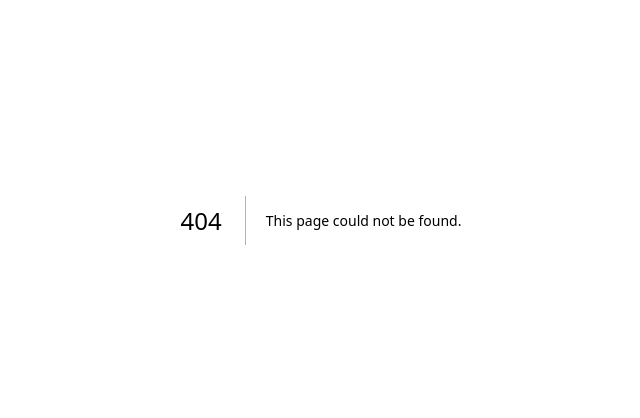
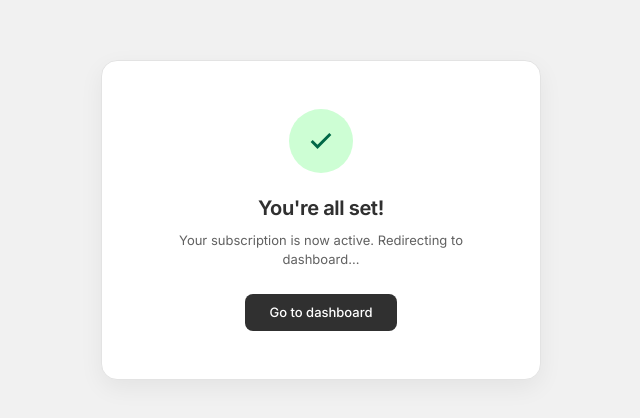
Before and after one commit to victorabuchi/onshipy, a Next.js app in the folder onshipy-frontend/: page /billing/success in a window 1280 px wide. Before the commit this address had no page. Shown: the part 180-598 px from the top of the page, without its empty margins (319-959 px from the left). Built offline with nearby package versions, Linux system fonts and the light colour scheme; no server answers; sample sign-in values are in the browser's storage.

Commit message:
feat: success page after payment

```diff
--- /dev/null
+++ b/onshipy-frontend/pages/billing/success.js
@@ -0,0 +1,77 @@
+import { useEffect, useState } from 'react';
+import { useRouter } from 'next/router';
+
+const API_BASE = process.env.NEXT_PUBLIC_API_URL || 'http://localhost:3000';
+
+const P = {
+  bg: '#f1f1f1', surface: '#fff', border: 'rgba(227,227,227,1)',
+  text: 'rgba(48,48,48,1)', textSubdued: 'rgba(97,97,97,1)',
+  green: '#008060', font: '"Inter var","Inter",-apple-system,BlinkMacSystemFont,sans-serif',
+  fontSize: '0.8125rem',
+};
+
+export default function BillingSuccess() {
+  const router = useRouter();
+  const [status, setStatus] = useState('loading');
+
+  useEffect(() => {
+    const t = localStorage.getItem('onshipy_token');
+    if (!t) { router.push('/login'); return; }
+
+    // Refresh seller data
+    fetch(`${API_BASE}/api/sellers/me`, { headers: { Authorization: `Bearer ${t}` } })
+      .then(r => r.json())
+      .then(data => {
+        if (data.seller) {
+          localStorage.setItem('onshipy_seller', JSON.stringify(data.seller));
+        }
+        setStatus('success');
+        setTimeout(() => router.push('/dashboard'), 3000);
+      })
+      .catch(() => setStatus('success'));
+  }, []);
+
+  return (
+    <div style={{
+      minHeight: '100vh', background: P.bg,
+      display: 'flex', alignItems: 'center', justifyContent: 'center',
+      fontFamily: P.font
+    }}>
+      <div style={{
+        background: P.surface, borderRadius: 16, padding: '48px 40px',
+        textAlign: 'center', maxWidth: 440, width: '100%',
+        border: `1px solid ${P.border}`,
+        boxShadow: '0 8px 24px rgba(0,0,0,0.06)'
+      }}>
+        {status === 'loading' ? (
+          <div style={{ color: P.textSubdued }}>Activating your plan...</div>
+        ) : (
+          <>
+            <div style={{
+              width: 64, height: 64, borderRadius: '50%', background: '#cdfed4',
+              display: 'flex', alignItems: 'center', justifyContent: 'center',
+              margin: '0 auto 20px',
+            }}>
+              <svg width="28" height="28" fill="none" stroke="#006847" strokeWidth="2.5" viewBox="0 0 24 24">
+                <polyline points="20 6 9 17 4 12"/>
+              </svg>
+            </div>
+            <h1 style={{ fontSize: '1.25rem', fontWeight: 650, color: P.text, margin: '0 0 8px', letterSpacing: '-0.02em' }}>
+              You're all set!
+            </h1>
+            <p style={{ fontSize: P.fontSize, color: P.textSubdued, margin: '0 0 24px' }}>
+              Your subscription is now active. Redirecting to dashboard...
+            </p>
+            <button onClick={() => router.push('/dashboard')} style={{
+              padding: '9px 24px', background: P.text, color: '#fff',
+              border: 'none', borderRadius: 8, cursor: 'pointer',
+              fontSize: P.fontSize, fontWeight: 500, fontFamily: P.font
+            }}>
+              Go to dashboard
+            </button>
+          </>
+        )}
+      </div>
+    </div>
+  );
+}
```
